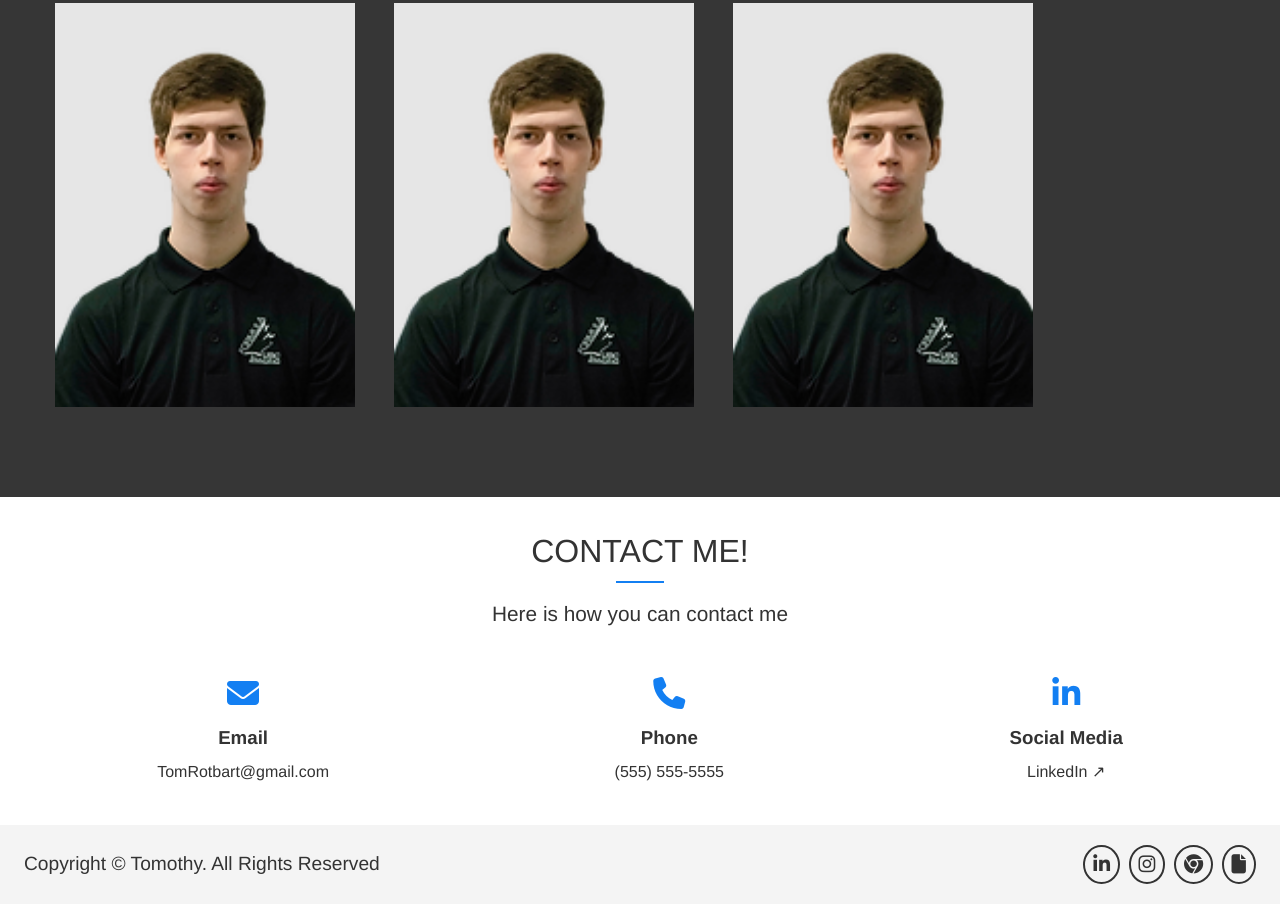
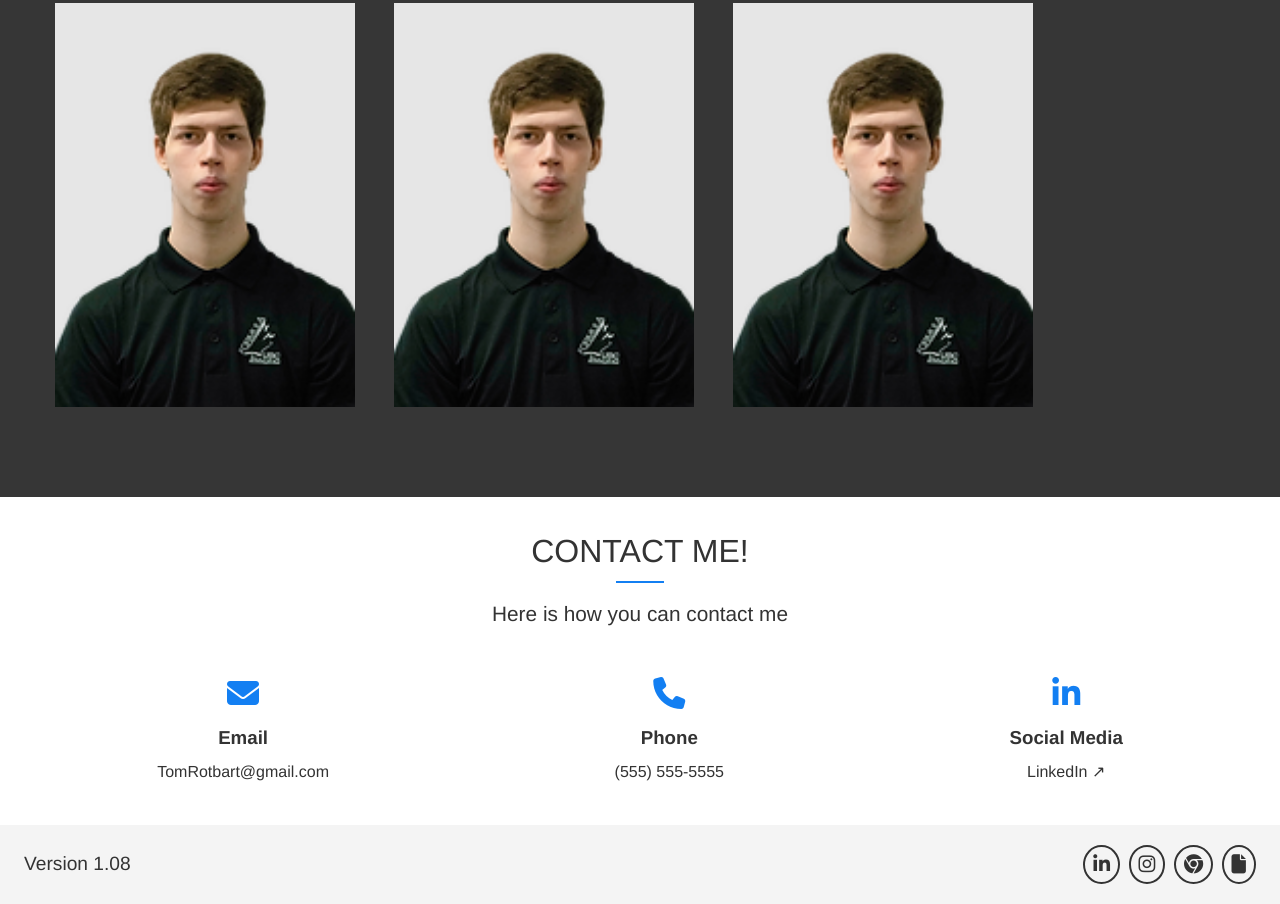
Before and after one commit to TomR1-1/Portfolio, a plain HTML site: page index.html in a window 1280 px wide. Shown: the part 1427-2331 px from the top of the page. Drawn offline with nearby package versions, Linux system fonts and the light colour scheme.

Commit message:
Added version number to see updates better upon deployment

```diff
--- a/index.html
+++ b/index.html
@@ -134,7 +134,7 @@
 
     <footer id="mainFooter" class="bgLight">
         <div class="footerContent container">
-            <p>Copyright &copy; Tomothy. All Rights Reserved</p>
+            <p>Version 1.08</p>
 
             <div class="social">
                 <a href="https://www.linkedin.com/in/tom-rotbart-362923255/" target="_blank"><i class="fa fa-linkedin"></i></a>
```
